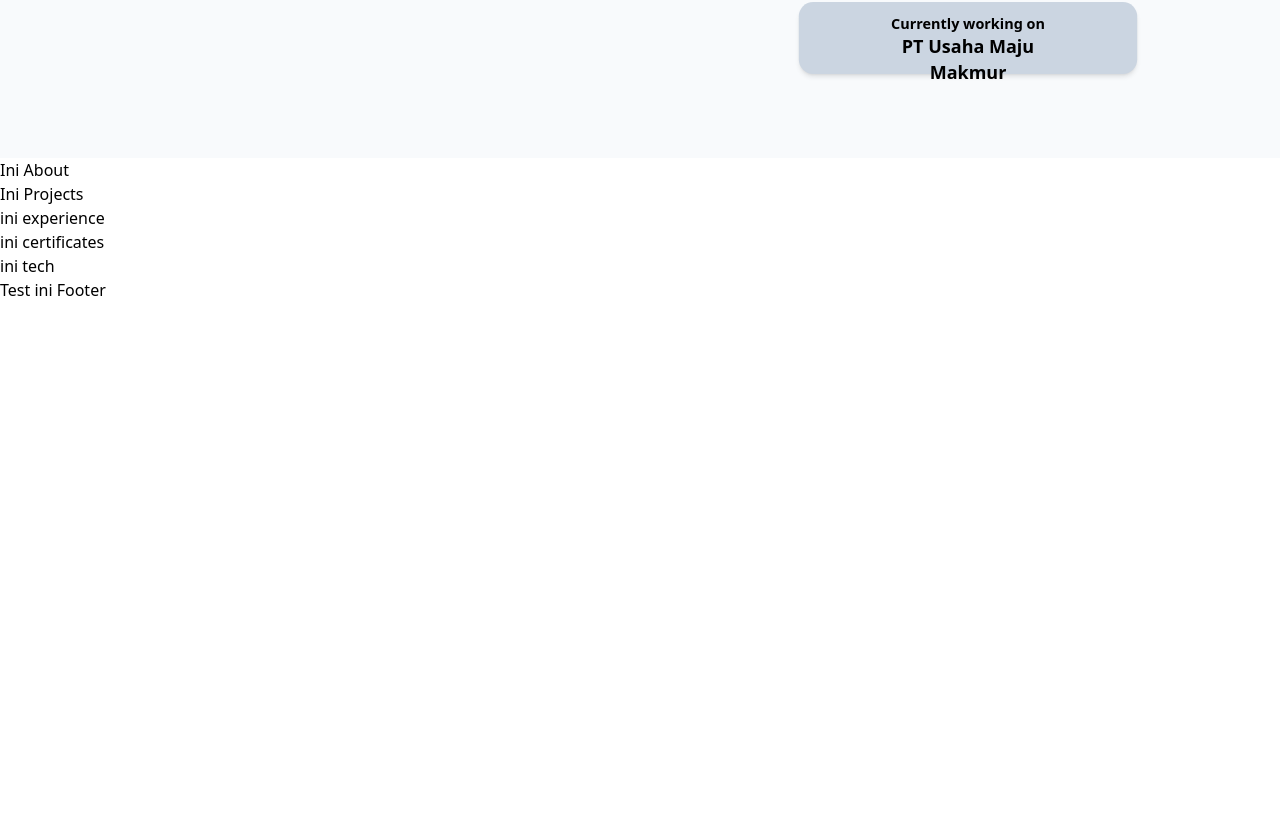
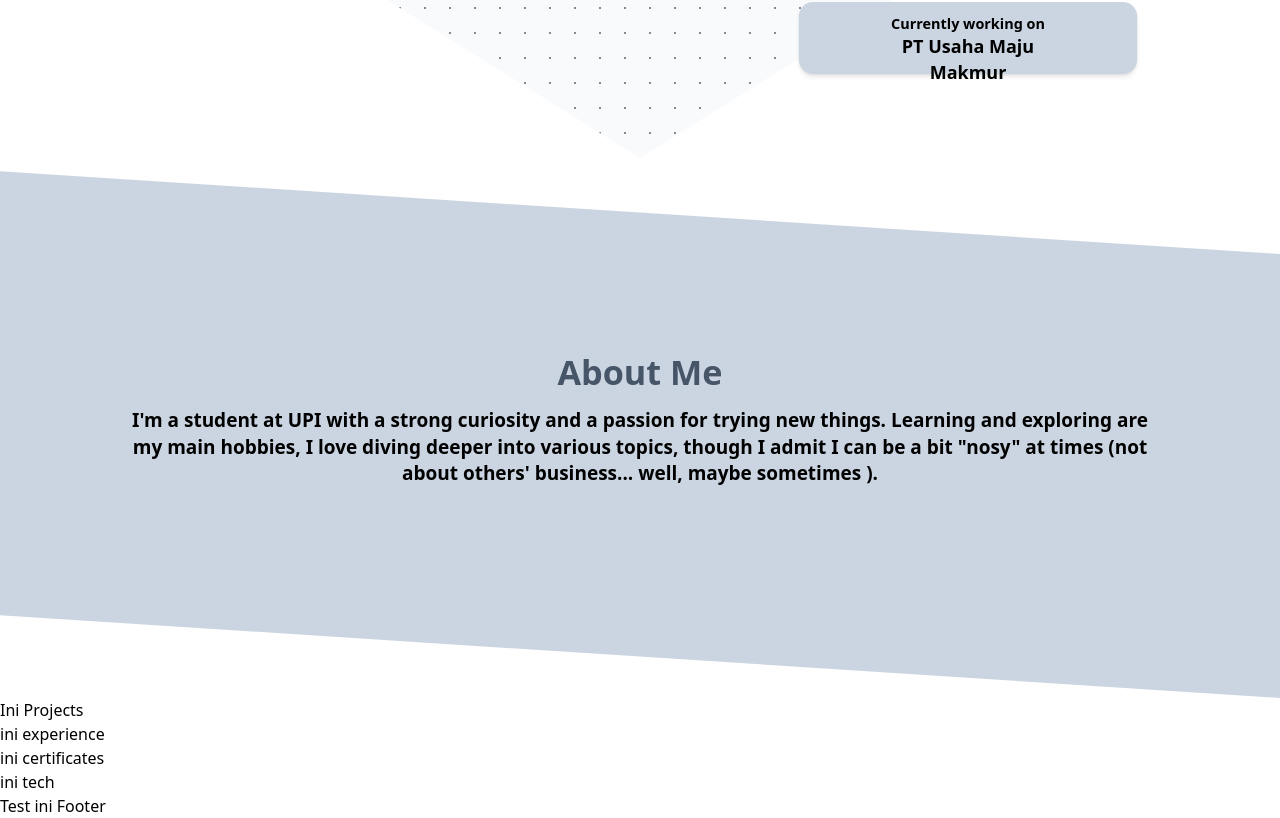
Before and after one commit to Bijas48/Profile-Web, a Vue app: page / in a window 1280 px wide. Shown: the part 642-1460 px from the top of the page. Before the commit the page ends 944 px from the top, so only its background shows below. Built offline with nearby package versions, Linux system fonts and the light colour scheme.

Commit message:
Adjust Padding in HeroSection && Add AboutSection

```diff
--- a/src/components/AboutSection.vue
+++ b/src/components/AboutSection.vue
@@ -1,7 +1,91 @@
-<script setup></script>
+<script setup>
+import { useMouseInElement } from '@vueuse/core'
+import { computed, ref } from 'vue'
+
+const target = ref(null)
+
+const { elementX, elementY, isOutside, elementHeight, elementWidth } = useMouseInElement(target)
+
+const hoverTransform = computed(() => {
+  const MAX_ROTATION = 12
+
+  const rX = (MAX_ROTATION / 2 - (elementY.value / elementHeight.value) * MAX_ROTATION).toFixed(2)
+  const rY = (MAX_ROTATION / 2 - (elementX.value / elementWidth.value) * MAX_ROTATION).toFixed(2)
+
+  return isOutside.value
+    ? ''
+    : `perspective(${elementWidth.value}px) rotateX(${rX}deg) rotateY(${rY}deg)`
+})
+</script>
 
 <template>
-  <div>Ini About</div>
+  <div>
+    <div class="relative w-full overflow-hidden leading-[0]">
+      <svg
+        data-name="Layer 1"
+        xmlns="http://www.w3.org/2000/svg"
+        viewBox="0 0 1200 120"
+        preserveAspectRatio="none"
+        class="relative block w-full h-[3rem] md:h-[6rem] bg-slate-300"
+      >
+        <path d="M1200 120L0 16.48 0 0 1200 0 1200 120z" class="fill-[#ffffff]"></path>
+      </svg>
+    </div>
+    <section class="relative mx-auto bg-slate-300 p-12 md:p-24 w-full">
+      <div
+        ref="target"
+        class="group flex flex-col text-left md:text-center scale-95 hover:scale-100 duration-300 transition-all"
+        :style="{ transform: hoverTransform, transition: 'transform 0.25s ease-out' }"
+      >
+        <h1
+          v-motion
+          :initial="{ opacity: 0, x: -100 }"
+          :enter="{ opacity: 1, x: 0 }"
+          :variants="{
+            visible: { opacity: 1, x: 0 },
+            hidden: { opacity: 0, x: -100 },
+          }"
+          :visible="{ opacity: 1, x: 0 }"
+          :duration="800"
+          class="relative text-base sm:text-2xl lg:text-4xl font-bold text-slate-600"
+        >
+          About Me
+        </h1>
+        <p
+          v-motion
+          :initial="{ opacity: 0, x: -100 }"
+          :enter="{ opacity: 1, x: 0 }"
+          :variants="{
+            visible: { opacity: 1, x: 0 },
+            hidden: { opacity: 0, x: -100 },
+          }"
+          :visible="{ opacity: 1, x: 0 }"
+          :duration="800"
+          :delay="200"
+          class="font-semibold text-xs sm:text-base lg:text-xl my-2 md:my-4"
+        >
+          I'm a student at UPI with a strong curiosity and a passion for trying new things. Learning
+          and exploring are my main hobbies, I love diving deeper into various topics, though I
+          admit I can be a bit "nosy" at times (not about others' business... well, maybe sometimes
+          ).
+        </p>
+        <span
+          class="absolute -bottom-1 left-0 w-0 transition-all h-1 bg-slate-800 group-hover:w-full rounded-full duration-500"
+        ></span>
+      </div>
+    </section>
+    <div class="relative w-full overflow-hidden leading-[0]">
+      <svg
+        data-name="Layer 1"
+        xmlns="http://www.w3.org/2000/svg"
+        viewBox="0 0 1200 120"
+        preserveAspectRatio="none"
+        class="relative block w-full h-[3rem] md:h-[6rem] bg-inherit"
+      >
+        <path d="M1200 120L0 16.48 0 0 1200 0 1200 120z" class="fill-[#cbd5e1]"></path>
+      </svg>
+    </div>
+  </div>
 </template>
 
 <style scoped></style>
--- a/src/components/HeroSection.vue
+++ b/src/components/HeroSection.vue
@@ -105,7 +105,7 @@
 </script>
 
 <template>
-  <section class="relative mx-auto h-screen bg-inherit bg-slate-50 p-24 w-full">
+  <section class="relative mx-auto lg:h-screen bg-inherit p-24 w-full">
     <div class="flex flex-col lg:flex-row justify-center items-center w-full h-full">
       <div
         v-motion
@@ -124,7 +124,7 @@
           <div class="w-1 h-80 bg-gradient-to-b from-slate-800 via-slate-600 to-slate-50"></div>
         </div>
         <div>
-          <h1 class="text-base sm:text-2xl lg:text-4xl font-bold text-slate-600">
+          <h1 class="text-base sm:text-2xl lg:text-4xl font-bold text-slate-600 mb-4">
             Hi, I’m
             <span class="text-base sm:text-2xl lg:text-4xl font-bold text-slate-800">{{
               typewriter
@@ -185,7 +185,11 @@
           <div class="h-36 lg:h-48 w-6 lg:w-10 bg-slate-800 rounded-full"></div>
           <div class="h-10 lg:h-14 w-6 lg:w-10 bg-slate-500 rounded-full"></div>
         </div>
-        <img class="h-[20rem] lg:h-fit rounded-lg shadow-md" :src="imageSaya" alt="Ini Saya" />
+        <img
+          class="h-[20rem] lg:h-fit shadow-md relative z-0 rounded-lg transition-all duration-300 hover:scale-110 hover:shadow-lg hover:shadow-gray-400"
+          :src="imageSaya"
+          alt="Ini Saya"
+        />
         <div
           class="absolute bg-slate-300 bottom-10 right-15 lg:right-7 w-fit h-15 px-10 lg:h-20 lg:px-20 py-1 text-center rounded-2xl font-semibold shadow-md scale-90 hover:scale-100 duration-300 transition-all hover:shadow-lg hover:shadow-gray-400"
         >
--- a/src/components/ProjectsSection.vue
+++ b/src/components/ProjectsSection.vue
@@ -1,7 +1,9 @@
 <script setup></script>
 
 <template>
-  <div>Ini Projects</div>
+  <section>
+    <div>Ini Projects</div>
+  </section>
 </template>
 
 <style scoped></style>
```
